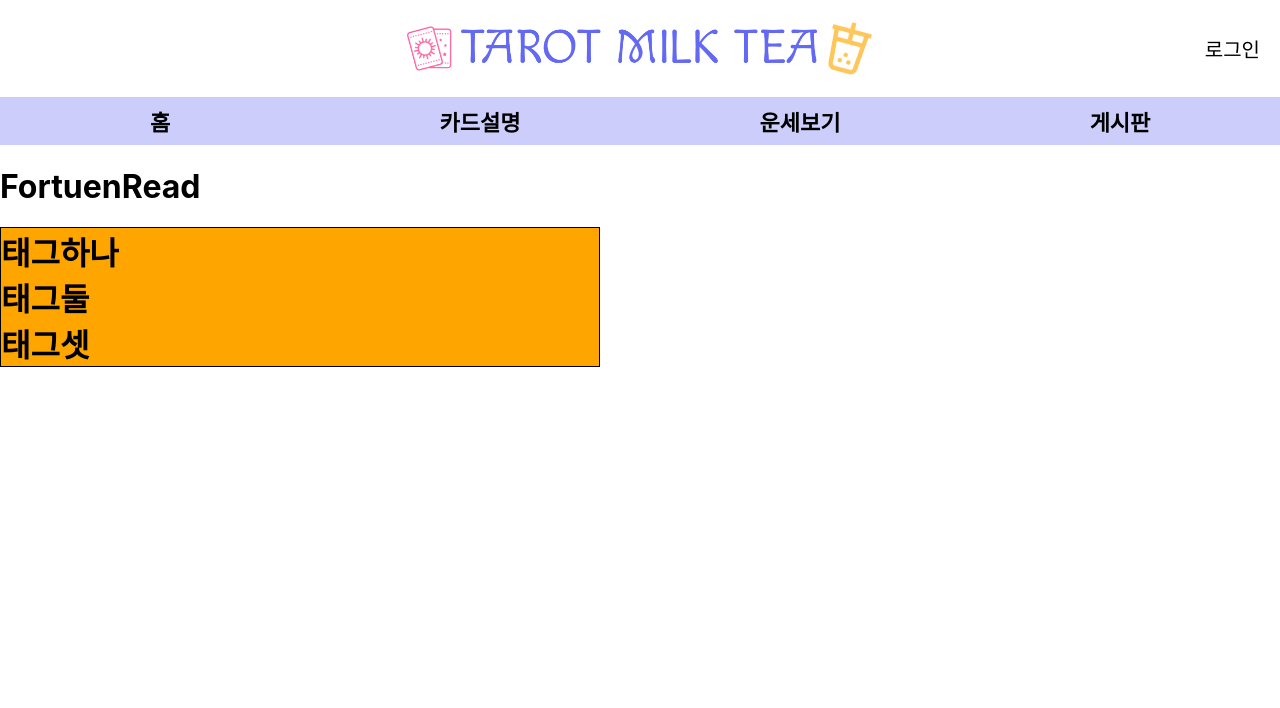
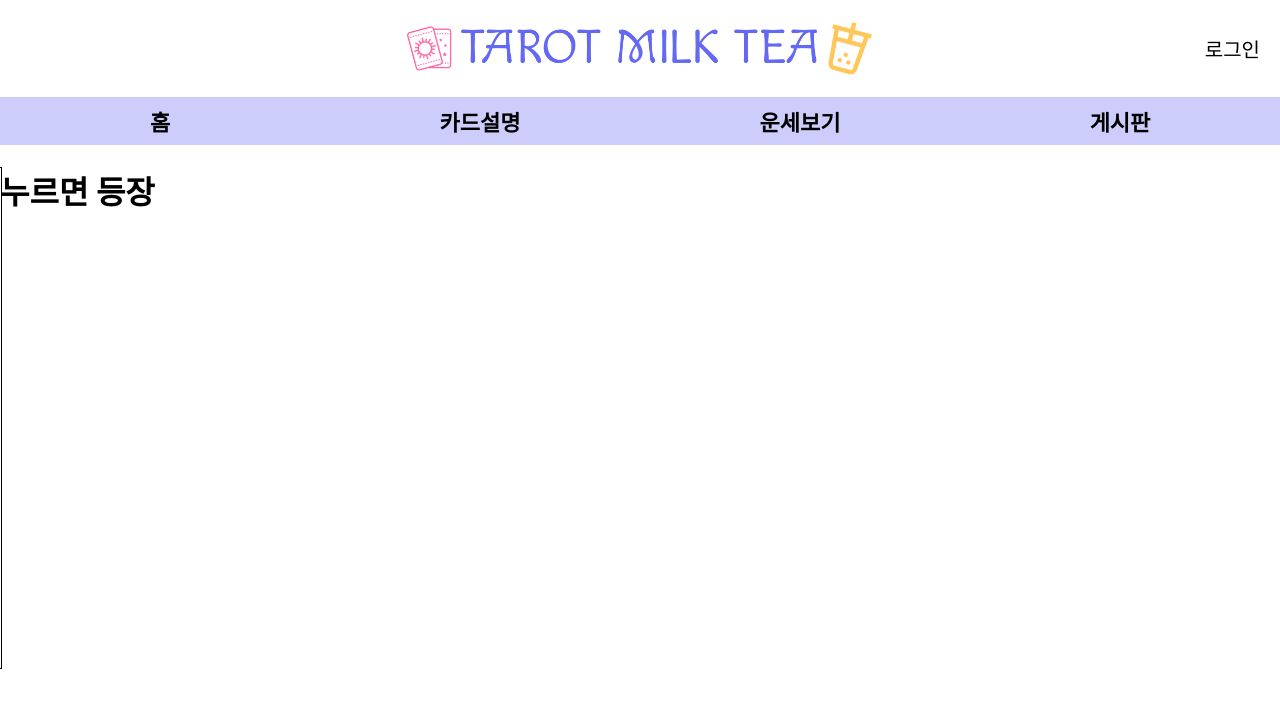
Before and after one commit to KimBeomGi/tarotMilkTea, a React (Create React App) app in the folder frontend/tarotmilktea/: page /fortune in a window 1280 px wide. Shown: the top 708 px of the page. Built offline with nearby package versions, Linux system fonts and the light colour scheme.

Commit message:
"운세보기 구현 중"

```diff
--- a/frontend/tarotmilktea/src/components/Layout/Navbar.tsx
+++ b/frontend/tarotmilktea/src/components/Layout/Navbar.tsx
@@ -77,8 +77,9 @@ function Navbar() {
 
       </nav>
       {/* <div className='test'></div> */}
-
-      <Outlet/>
+      <div>
+        <Outlet/>
+      </div>
 
     </div>
   );
--- a/frontend/tarotmilktea/src/components/pages/CardExplain.css
+++ b/frontend/tarotmilktea/src/components/pages/CardExplain.css
@@ -29,6 +29,7 @@
   align-items: center;
   border-bottom: 1px solid #000000;
   border-right: 1px solid #000000;
+  border-collapse: collapse;
   box-sizing: border-box;
   background: #ffffff;
   transition: opacity 20s, left 0.1s;
@@ -72,6 +73,7 @@
   border-top: 1px solid #000000;
   border-bottom: 1px solid #000000;
   box-sizing: border-box;
+  border-collapse: collapse;
 }
 .card-certi2{
   display: flex;
--- a/frontend/tarotmilktea/src/components/pages/FortuenRead.css
+++ b/frontend/tarotmilktea/src/components/pages/FortuenRead.css
@@ -1,16 +1,12 @@
-.divCOntain{
-  height: 600px;
-  width: 600px;
+.fR-cg-contain{
+  width: calc(100vw * 0.33);
+  position: fixed;
+  left: calc(100vw * 0.33 * -1);
+  border: 1px solid #000000;
+  height: 500px;
+  transition: all 1s;
 }
-.divTesting{
-  border: 1px solid black;
+
+.fR-cg-contain-active{
+  left: 0;
 }
-.divTesting1{
-  width: 100%;
-  height: 100%;
-  background: orange;
-}
-.divTesting1 > h1{
-  margin: 0px;
-
-}
--- a/frontend/tarotmilktea/src/components/pages/FortuenRead.tsx
+++ b/frontend/tarotmilktea/src/components/pages/FortuenRead.tsx
@@ -9,23 +9,16 @@ import "./FortuenRead.css"
 function FortuenRead() {
   // const count = useAppSelector((state) => state.counter.value)
   const dispatch = useAppDispatch()
+  const [istest, setIstest] = useState<boolean>(false)
 
   return (
     <div className="FortuenRead">
-      <h1>FortuenRead</h1>
-
-      <div className='divCOntain'>
-        <div className="divTesting">
-          <div className='divTesting1'>
-            <h1>태그하나</h1>
-          </div>
-          <div className='divTesting1'>
-            <h1>태그둘</h1>
-          </div>
-          <div className='divTesting1'>
-            <h1>태그셋</h1>
-          </div>
-        </div>
+      <div className={`fR-cg-contain ${istest? "fR-cg-contain-active" : ""}`}>
+      </div>
+      <div>
+        <h1 onClick={() => {
+          setIstest(!istest)
+        }}>누르면 등장</h1>
       </div>
     </div>
   );
```
